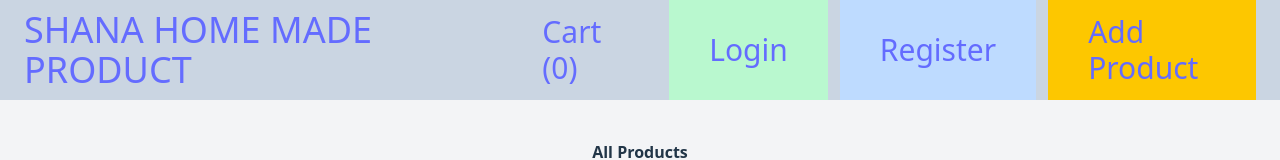
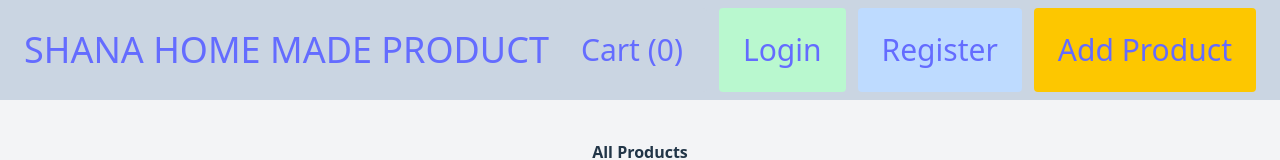
Before and after one commit to Shana-dude/mernpro-aws-ecom, a React (Vite) app in the folder frontend/: page / in a window 1280 px wide. Shown: the top 160 px of the page. Built offline with nearby package versions, Linux system fonts and the light colour scheme; no server answers.

Commit message:
Reduce padding in cart and auth links

```diff
--- a/frontend/src/App.jsx
+++ b/frontend/src/App.jsx
@@ -44,7 +44,7 @@ function App() {
         </Link>
 
         <div className="flex gap-3 items-center">
-          <Link to="/cart" className="bg-slate-300 text-black font-semibold text-3xl px-10 py-10 rounded">
+          <Link to="/cart" className="bg-slate-300 text-black font-semibold text-3xl px-6 py-6 rounded">
             Cart ({cart.length})
           </Link>
 
@@ -59,14 +59,14 @@ function App() {
             <>
               <Link
                 to="/login"
-                className="bg-green-200 text-black font-semibold text-3xl px-10 py-10 rounded"
+                className="bg-green-200 text-black font-semibold text-3xl px-6 py-6 rounded"
               >
                 Login
               </Link>
 
               <Link
                 to="/register"
-                className="bg-blue-200 text-black font-semibold text-3xl px-10 py-10 rounded"
+                className="bg-blue-200 text-black font-semibold text-3xl px-6 py-6 rounded"
               >
                 Register
               </Link>
@@ -76,7 +76,7 @@ function App() {
           {/* 🔐 PROTECTED ADD PRODUCT */}
           <Link
             to="/addproduct"
-            className="bg-yellow-400 text-black font-semibold text-3xl px-10 py-10 rounded"
+            className="bg-yellow-400 text-black font-semibold text-3xl px-6 py-6 rounded"
           >
             Add Product
           </Link>
```
